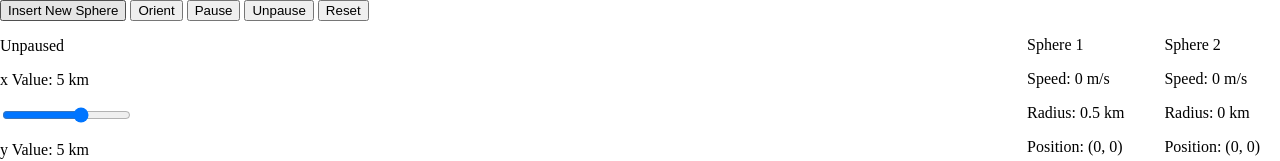
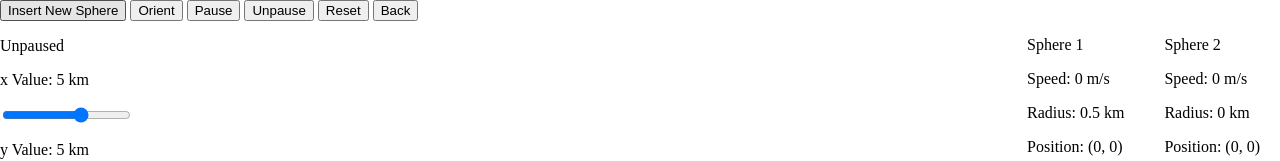
Before and after one commit to Richw818/PhysicsSimulator, a plain HTML site: page gravity/gravsimulator.html in a window 1280 px wide. Shown: the top 161 px of the page. Drawn offline with nearby package versions, Linux system fonts and the light colour scheme.

Commit message:
Update gravsimulator.html

```diff
--- a/gravity/gravsimulator.html
+++ b/gravity/gravsimulator.html
@@ -35,6 +35,7 @@
        <button onclick = "pause()">Pause</button>
        <button onclick = "unpause()">Unpause</button>
        <button onClick="window.location.reload();">Reset</button>
+	<button onclick="window.location.href = 'Richw818.github.io';">Back</button>
 	<p id = "orbit">Unpaused</p>
        <p id = "xdisp">x Value: 5 km</p>
        <input id = "xval" type = "range" min = "-200" max = "200" value = "50">
```
